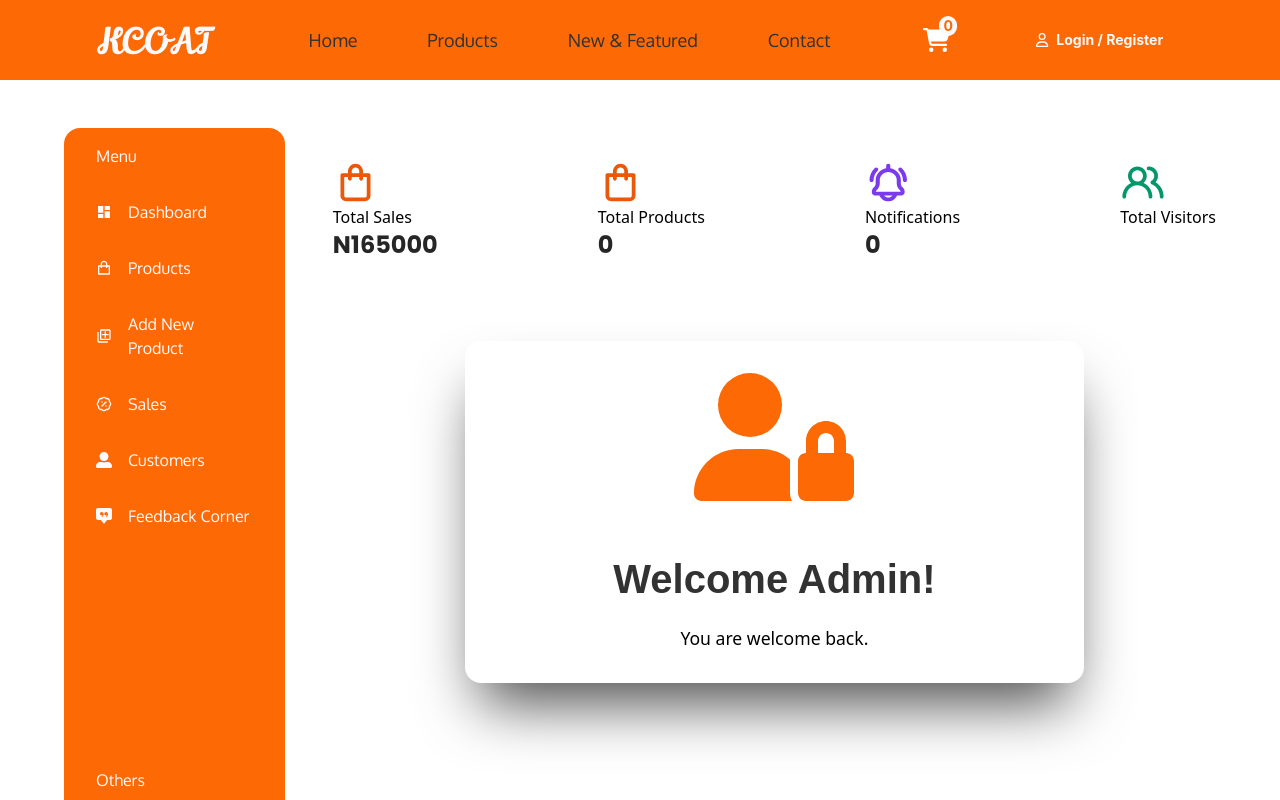
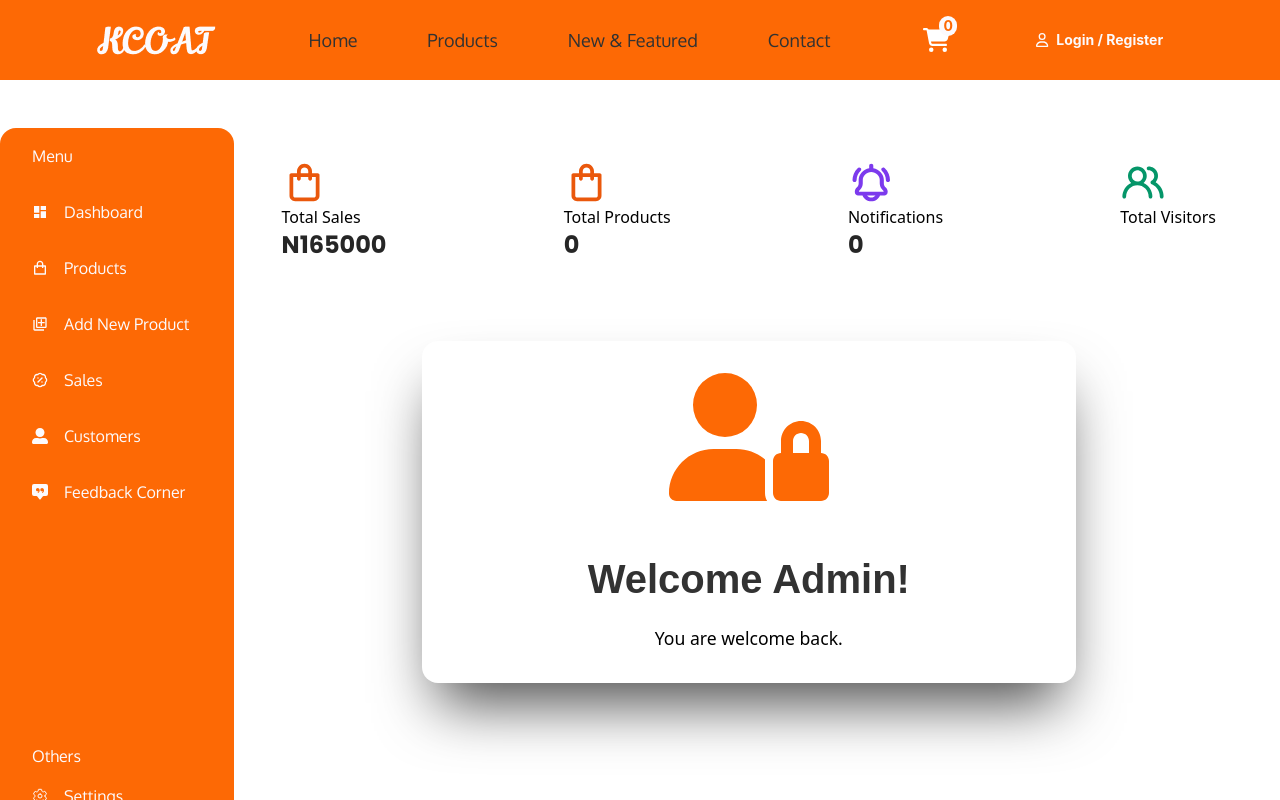
Before and after one commit to Kemi-Oluwadahunsi/KCOAT-Project, a React (Vite) app: page /kcoat in a window 1280 px wide. Shown: the top 800 px of the page. Built offline with nearby package versions, Linux system fonts and the light colour scheme; no server answers; a web font is replaced by a local one; what axios-retry would draw is missing.

Commit message:
styling: adjusted some styles for the admin page

```diff
--- a/src/components/Admin/AdminManagepage.jsx
+++ b/src/components/Admin/AdminManagepage.jsx
@@ -65,7 +65,7 @@ const AdminManagepage = () => {
     }
   };
   return (
-    <div className="pt-[8rem] xs:px-0 md:px-0 px-[4em] ">
+    <div className="pt-[8rem] xs:px-0 md:px-0 pr-[4em] ">
       <div className="flex md:gap-4 gap-[3em]">
         <div className="basis-[20%] md:basis-[17%]">
           <AdminSidebar
@@ -116,7 +116,7 @@ const AdminManagepage = () => {
           </div>
 
           {/* <AllProducts /> */}
-          <div className="basis-[80%] pt-[2em] flex flex-col gap-[5em] pb-[5em]">
+          <div className="basis-[80%] pt-[2em] flex flex-col gap-[5em] pb-[5em] md:pb-[2em] xs:pb-[1em]">
             {renderComponent()}
           </div>
         </div>
```
